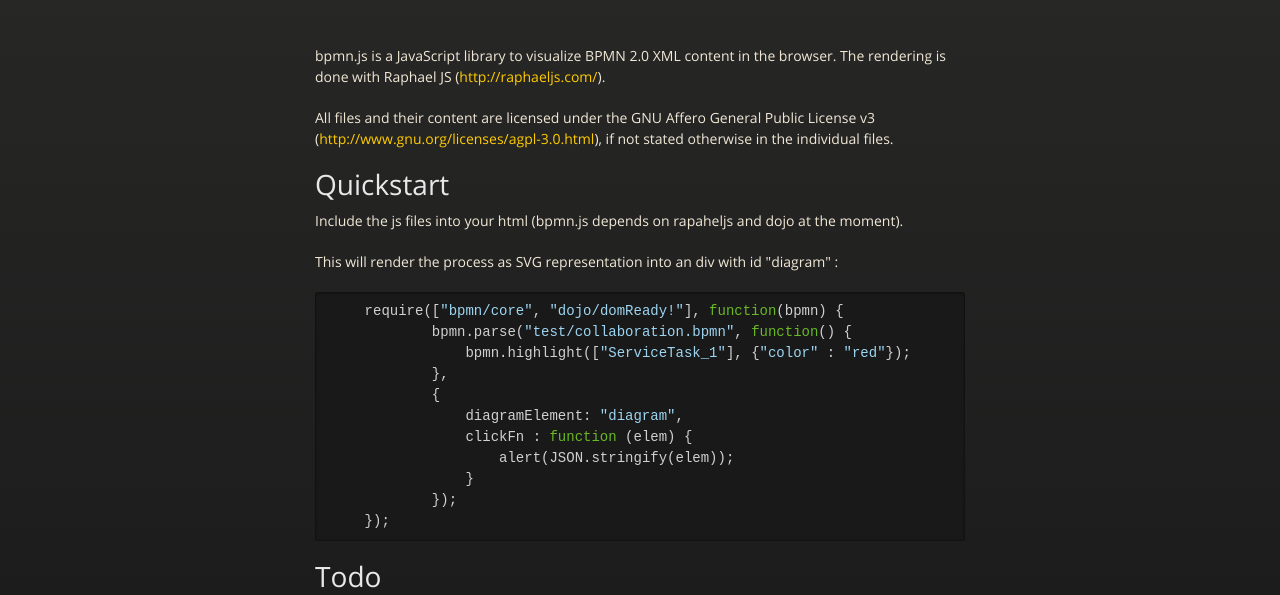
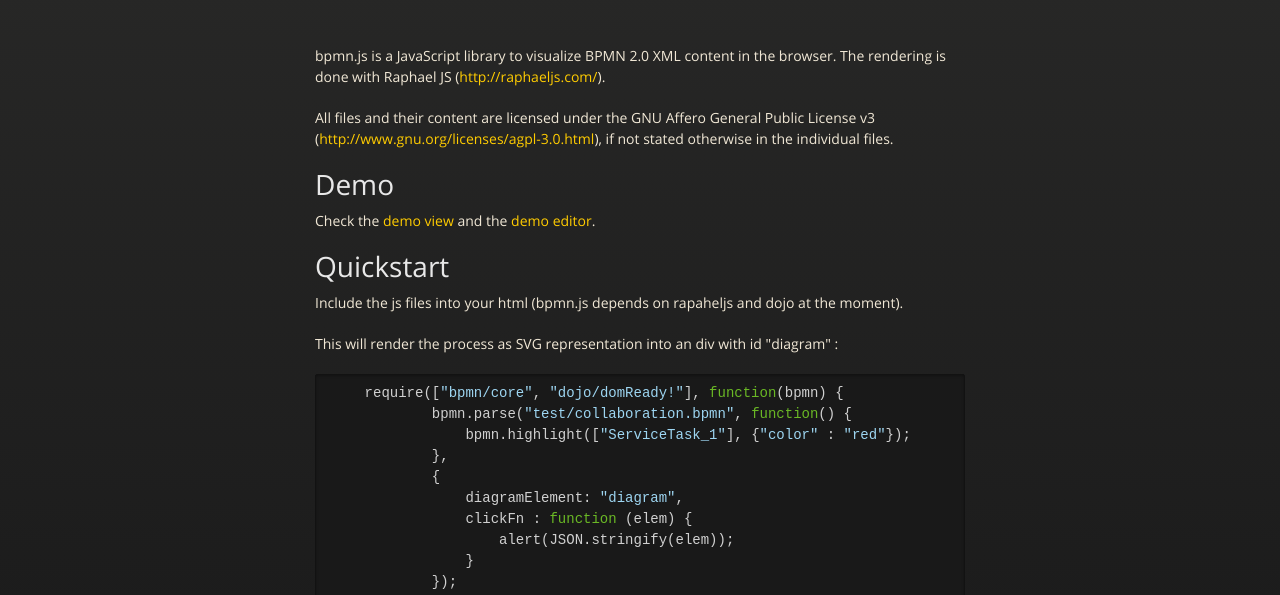
Before and after one commit to mailgpa/bpmn.js, a plain HTML site: page index.html in a window 1280 px wide. Shown: the part 189-784 px from the top of the page. Drawn offline with nearby package versions, Linux system fonts and the light colour scheme.

Commit message:
added demo links

```diff
--- a/index.html
+++ b/index.html
@@ -43,6 +43,8 @@ The rendering is done with Raphael JS (<a href="http://raphaeljs.com/">http://ra
 
 <p>All files and their content are licensed under the GNU Affero General Public License v3 (<a href="http://www.gnu.org/licenses/agpl-3.0.html">http://www.gnu.org/licenses/agpl-3.0.html</a>),
 if not stated otherwise in the individual files.</p>
+<h1>Demo</h1>
+<p>Check the <a href="demos/view.html">demo view</a> and the <a href="demos/edit.html">demo editor</a>.</p>
 
 <h1>Quickstart</h1>
 
```
